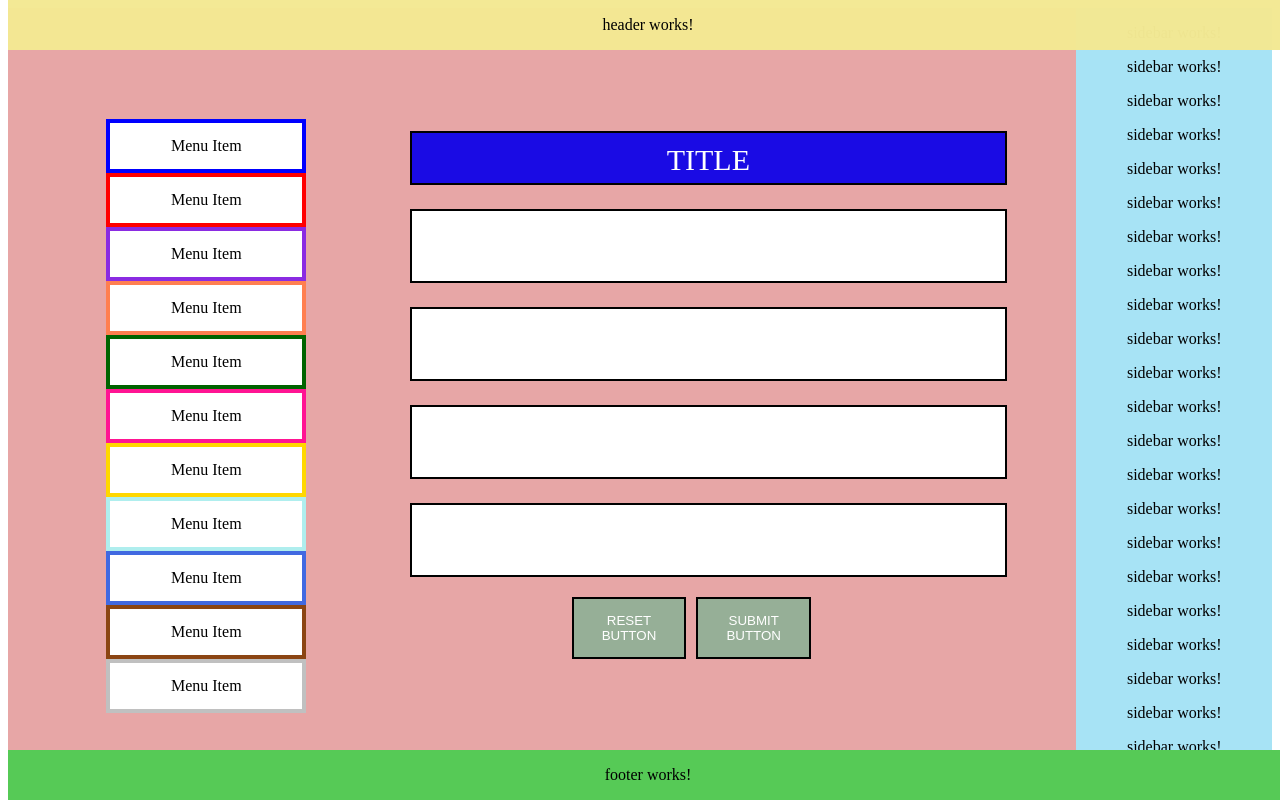
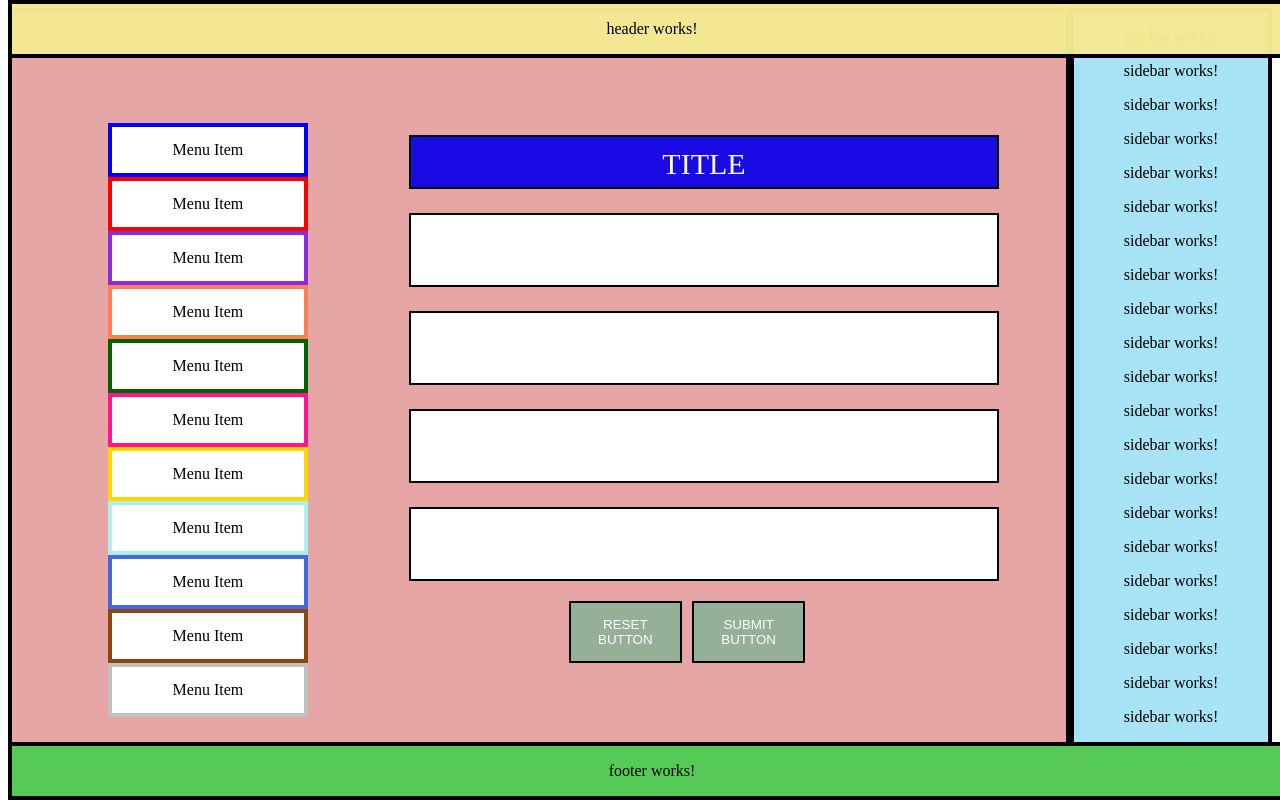
Before and after one commit to Furkan-Erg/HomeAssessment, an Angular app: page /one in a window 1280 px wide. Shown: the top 800 px of the page. Built offline with nearby package versions, Linux system fonts and the light colour scheme.

Commit message:
border css

```diff
--- a/src/app/one/one.component.css
+++ b/src/app/one/one.component.css
@@ -4,6 +4,7 @@
   background-color: rgba(255, 255, 255, 0.8);
   width: 100%;
   height: 100%;
+
 }
 .fheader {
   flex-direction: row;
@@ -12,16 +13,18 @@
   position: fixed;
   top: 0;
   width: 100%;
+  border: solid black 4px;
 }
 .fmain {
   padding-top: 8.8%;
   background-color: rgb(231, 166, 166);
   text-align: center;
+  border: solid black 4px;
 }
 .fsidebar {
   background-color: rgba(163, 226, 245, 0.952);
   text-align: center;
-
+  border: solid black 4px;
   width: 130px;
 }
 .ffooter {
@@ -31,6 +34,7 @@
   position: fixed;
   bottom: 0;
   width: 100%;
+  border: solid black 4px;
 }
 .fbody {
   flex-direction: row;
--- a/src/app/two/two.component.css
+++ b/src/app/two/two.component.css
@@ -5,6 +5,7 @@
   position: fixed;
   top: 0;
   width: 100%;
+  border: solid black 4px;
 }
 .main {
   padding-top: 10%;
@@ -13,6 +14,7 @@
   text-align: center;
   width: 100%;
   height: 100%;
+  border: solid black 4px;
 }
 .sidebar {
   grid-area: right;
@@ -20,6 +22,7 @@
   text-align: center;
   width: 100%;
   height: 110%;
+  border: solid black 4px;
 }
 .footer {
   grid-area: footer;
@@ -28,12 +31,14 @@
   position: fixed;
   bottom: 0;
   width: 100%;
+  border: solid black 4px;
 }
 .body {
   grid-area: body;
   background-color: rgba(255, 255, 255, 0.8);
   width: 100%;
   height: 100%;
+
 }
 .grid-container {
   display: grid;
@@ -43,4 +48,5 @@
     "footer footer footer footer footer footer footer footer";
   width: 100%;
   height: 100%;
+
 }
```
